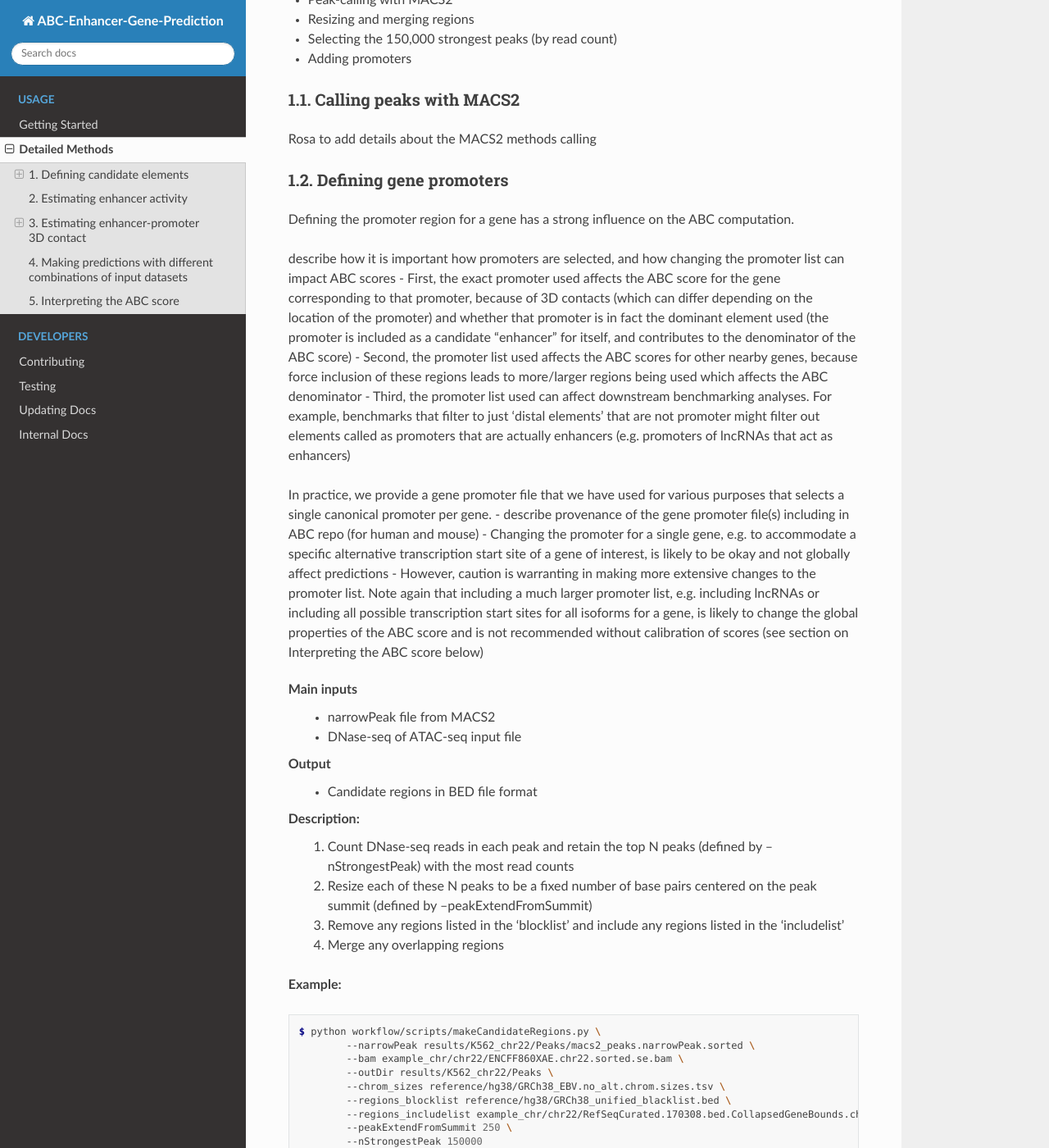
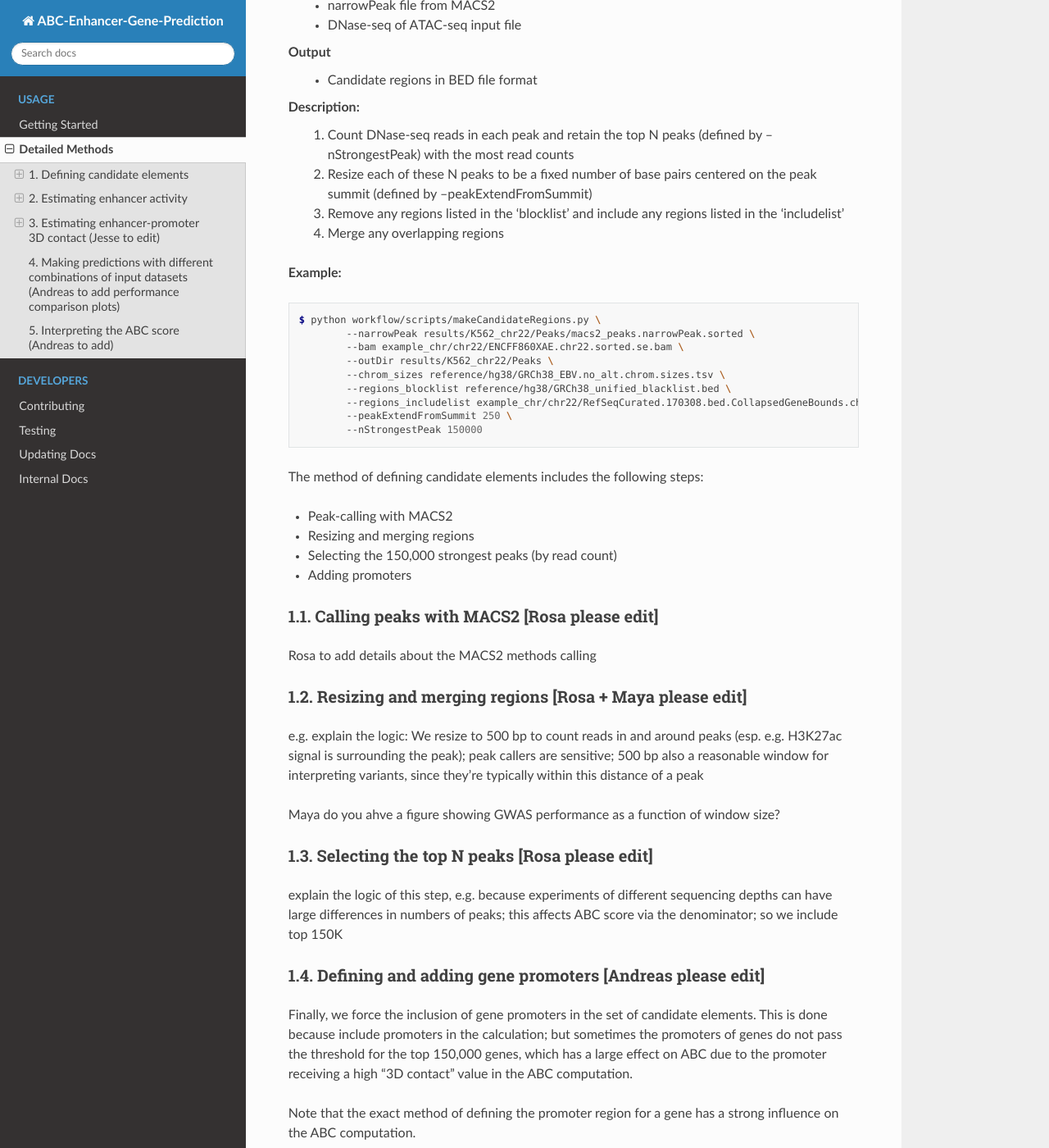
Before and after one commit to broadinstitute/ABC-Enhancer-Gene-Prediction, a Sphinx documentation site: the page built from docs/usage/methods.rst, in a window 1280 px wide and 1400 px high, scrolled down 660 px. Shown: the whole window at 82% size. Built offline with Sphinx 7.4.7 and the Read the Docs theme 2.0.0, drawn with Linux system fonts in a browser that asks for light colours; some of the changed text lies outside the part shown.

Commit message:
Update methods.rst

```diff
--- a/docs/usage/methods.rst
+++ b/docs/usage/methods.rst
@@ -18,34 +18,7 @@ Key concepts:
 1. Defining candidate elements
 ------------------------------
 
-'Candidate elements' are the set of putative enhancer elements for which ABC Scores will be computed. These include gene promoters.
-
-The method of defining candidate elements includes the following steps:
-
-- Peak-calling with MACS2
-- Resizing and merging regions
-- Selecting the 150,000 strongest peaks (by read count)
-- Adding promoters
-
-1.1. Calling peaks with MACS2
-^^^^^^^^^^^^^^^^^^^^^^^^^^^^^
-Rosa to add details about the MACS2 methods calling
-
-
-1.2. Defining gene promoters
-^^^^^^^^^^^^^^^^^^^^^^^^^^^^
-Defining the promoter region for a gene has a strong influence on the ABC computation.
-
-describe how it is important how promoters are selected, and how changing the promoter list can impact ABC scores
-- First, the exact promoter used affects the ABC score for the gene corresponding to that promoter, because of 3D contacts (which can differ depending on the location of the promoter) and whether that promoter is in fact the dominant element used (the promoter is included as a candidate "enhancer" for itself, and contributes to the denominator of the ABC score)
-- Second, the promoter list used affects the ABC scores for other nearby genes, because force inclusion of these regions leads to more/larger regions being used which affects the ABC denominator
-- Third, the promoter list used can affect downstream benchmarking analyses. For example, benchmarks that filter to just 'distal elements' that are not promoter might filter out elements called as promoters that are actually enhancers (e.g. promoters of lncRNAs that act as enhancers)
-
-In practice, we provide a gene promoter file that we have used for various purposes that selects a single canonical promoter per gene.
-- describe provenance of the gene promoter file(s) including in ABC repo (for human and mouse)
-- Changing the promoter for a single gene, e.g. to accommodate a specific alternative transcription start site of a gene of interest, is likely to be okay and not globally affect predictions
-- However, caution is warranting in making more extensive changes to the promoter list. Note again that including a much larger promoter list, e.g. including lncRNAs or including all possible transcription start sites for all isoforms for a gene, is likely to change the global properties of the ABC score and is not recommended without calibration of scores (see section on Interpreting the ABC score below)
-
+'Candidate elements' are the set of putative enhancer elements for which ABC Scores will be computed. These include gene promoters. This step is encoded in the makeCnadidateRegions.py script.
 
 Main inputs
 	- narrowPeak file from MACS2
@@ -75,11 +48,53 @@ Description:
 		--peakExtendFromSummit 250 \
 		--nStrongestPeak 150000
 
+The method of defining candidate elements includes the following steps:
+
+- Peak-calling with MACS2
+- Resizing and merging regions
+- Selecting the 150,000 strongest peaks (by read count)
+- Adding promoters
+
+1.1. Calling peaks with MACS2 [Rosa please edit]
+^^^^^^^^^^^^^^^^^^^^^^^^^^^^^
+Rosa to add details about the MACS2 methods calling
+
+
+1.2. Resizing and merging regions [Rosa + Maya please edit]
+^^^^^^^^^^^^^^^^^^^^^^^^^^^^
+e.g. explain the logic:  We resize to 500 bp to count reads in and around peaks (esp. e.g. H3K27ac signal is surrounding the peak); peak callers are sensitive; 500 bp also a reasonable window for interpreting variants, since they're typically within this distance of a peak
+
+Maya do you ahve a figure showing GWAS performance as a function of window size?
+
+
+1.3. Selecting the top N peaks [Rosa please edit]
+^^^^^^^^^^^^^^^^^^^^^^^^^^^^
+explain the logic of this step, e.g. because experiments of different sequencing depths can have large differences in numbers of peaks; this affects ABC score via the denominator; so we include top 150K
+
+
+1.4. Defining and adding gene promoters [Andreas please edit]
+^^^^^^^^^^^^^^^^^^^^^^^^^^^^
+Finally, we force the inclusion of gene promoters in the set of candidate elements. This is done because include promoters in the calculation; but sometimes the promoters of genes do not pass the threshold for the top 150,000 genes, which has a large effect on ABC due to the promoter receiving a high "3D contact" value in the ABC computation.
+
+Note that the exact method of defining the promoter region for a gene has a strong influence on the ABC computation.
+
+Describe how it is important how promoters are selected, and how changing the promoter list can impact ABC scores
+	- First, the exact promoter used affects the ABC score for the gene corresponding to that promoter, because of 3D contacts (which can differ depending on the location of the promoter) and whether that promoter is in fact the dominant element used (the promoter is included as a candidate "enhancer" for itself, and contributes to the denominator of the ABC score).
+	- Second, the promoter list used affects the ABC scores for other nearby genes, because force inclusion of these regions leads to more/larger regions being used which affects the ABC denominator.
+	- Third, the promoter list used can affect downstream benchmarking analyses. For example, benchmarks that filter to just 'distal elements' that are not promoter might filter out elements called as promoters that are actually enhancers (e.g. promoters of lncRNAs that act as enhancers).
+
+In practice, we provide a gene promoter file that we have used for various purposes that selects a single canonical promoter per gene.
+	- describe provenance of the gene promoter file(s) including in ABC repo (for human and mouse)
+	- Changing the promoter for a single gene, e.g. to accommodate a specific alternative transcription start site of a gene of interest, is likely to be okay and not globally affect predictions
+	- However, caution is warranting in making more extensive changes to the promoter list. Note again that including a much larger promoter list, e.g. including lncRNAs or including all possible transcription start sites for all isoforms for a gene, is likely to change the global properties of the ABC score and is not recommended without calibration of scores (see section on Interpreting the ABC score below)
+
+
 
 
 2. Estimating enhancer activity
 -------------------------------
 
+In this step, we estimate the 'enhancer activity' of candidate elements by counting reads from ATAC, DNase-seq, and/or H3K27ac ChIP-seq in each candidate element.
 
 Main inputs
 	- Candidate regions BED file
@@ -108,10 +123,37 @@ Description:
 		--qnorm reference/EnhancersQNormRef.K562.txt \
 		--H3K27ac example_chr/chr22/ENCFF790GFL.chr22.sorted.se.bam
 
+Key concepts to explain in this section:
+- Activity is estimated by read count
+- Quantile normalization of activity
+- Which assays perform well for estimating activity
 
 
-3. Estimating enhancer-promoter 3D contact
+
+2.1. Activity scales with read counts [Jesse to add]
+^^^^^^^^^^^^^^^^^^^^^^^^^^^^
+
+2.2. Quantile normalization [Jesse to add]
+^^^^^^^^^^^^^^^^^^^^^^^^^^^^
+
+2.3. Using different combinations of assays to estimate enhancer activity [Andreas to add]
+^^^^^^^^^^^^^^^^^^^^^^^^^^^^
+e.g. note differences in perofrmanc eofr ATAC, DHS, H3K27ac, possibly add the ENCODE activity assay figure here
+
+
+3. Estimating enhancer-promoter 3D contact (Jesse to edit)
 ------------------------------------------
+Intro about concept of estimating enhancer-promoter 3D contact frequency by counting reads in Hi-C
+
+We have different ways of estimating contact
+	- Cell type specific Hi-C
+	- Cell type average Hi-C
+	- Power-law function of distance
+
+Importance of Hi-C and how a lot is coming as a function of distance
+
+
+Example code for each:
 
 3.1. Cell-type average Hi-C data (recommended)
 ^^^^^^^^^^^^^^^^^^^^^^^^^^^^^^^^^^^^^^^^^^^^^^
@@ -146,8 +188,10 @@ Powerlaw will be fit to the HiC dir if you use snakemake. If you wish to fit man
 
 
 
-4. Making predictions with different combinations of input datasets
+4. Making predictions with different combinations of input datasets  (Andreas to add performance comparison plots)
 ------------------------------------------------------------------------
+
+Note: This code should really be moved elsewhere e.g. to a new section, like 'computing the ABC score'.  Need to explain somewhere the denominator of the ABC score
 
 Main inputs
 	- EnhancerList.txt
@@ -182,7 +226,7 @@ Description:
 
 
 
-5. Interpreting the ABC score
+5. Interpreting the ABC score (Andreas to add)
 ------------------------------------
 
 - Benchmark against the CRISPR data
```
